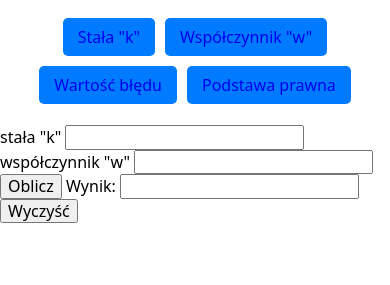
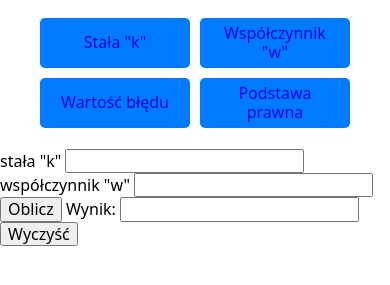
Before and after one commit to Blazej90/taxi-test, a plain HTML site: page index.html in a window 390 px wide. Shown: the part 83-368 px from the top of the page. Drawn offline with nearby package versions, Linux system fonts and the light colour scheme.

Commit message:
add position btns

```diff
--- a/index.html
+++ b/index.html
@@ -31,10 +31,12 @@
       </div>
       <menu>
         <div class="container-definitions">
-          <button><a href="constant_k.html">Stała "k"</a></button>
-          <button><a href="factor_w.html">Współczynnik "w"</a></button>
-          <button><a href="error.html">Wartość błędu</a></button>
-          <button>
+          <button id="btn-k"><a href="constant_k.html">Stała "k"</a></button>
+          <button id="btn-w">
+            <a href="factor_w.html">Współczynnik "w"</a>
+          </button>
+          <button id="btn-error"><a href="error.html">Wartość błędu</a></button>
+          <button id="btn-law">
             <a
               href="https://isap.sejm.gov.pl/isap.nsf/DocDetails.xsp?id=WDU20190001173"
               target="_blank"
--- a/styles.css
+++ b/styles.css
@@ -42,13 +42,14 @@
     background-color: #007bff;
     color: #fff;
     border: none;
-    padding: 10px 15px;
+    /* padding: 10px 15px; */
     margin: 5px;
     text-decoration: none;
     cursor: pointer;
     border-radius: 5px;
     display: flex;
-    align-items: center; /* Dodaje centrowanie ikony i tekstu wewnątrz przycisku */
+    align-items: center;
+    justify-content: center;
   }
 
   .container-home-page button svg,
@@ -58,6 +59,15 @@
 
   .container-definitions li {
     margin: 10px 0; /* Opcjonalne: dodaj margines dla odstępu między elementami listy */
+  }
+
+  #btn-k,
+  #btn-w,
+  #btn-error,
+  #btn-law {
+    width: 150px; /* Możesz dostosować szerokość według potrzeb */
+    height: 50px; /* Możesz dostosować wysokość według potrzeb */
+    padding: 20px;
   }
 }
 
```
